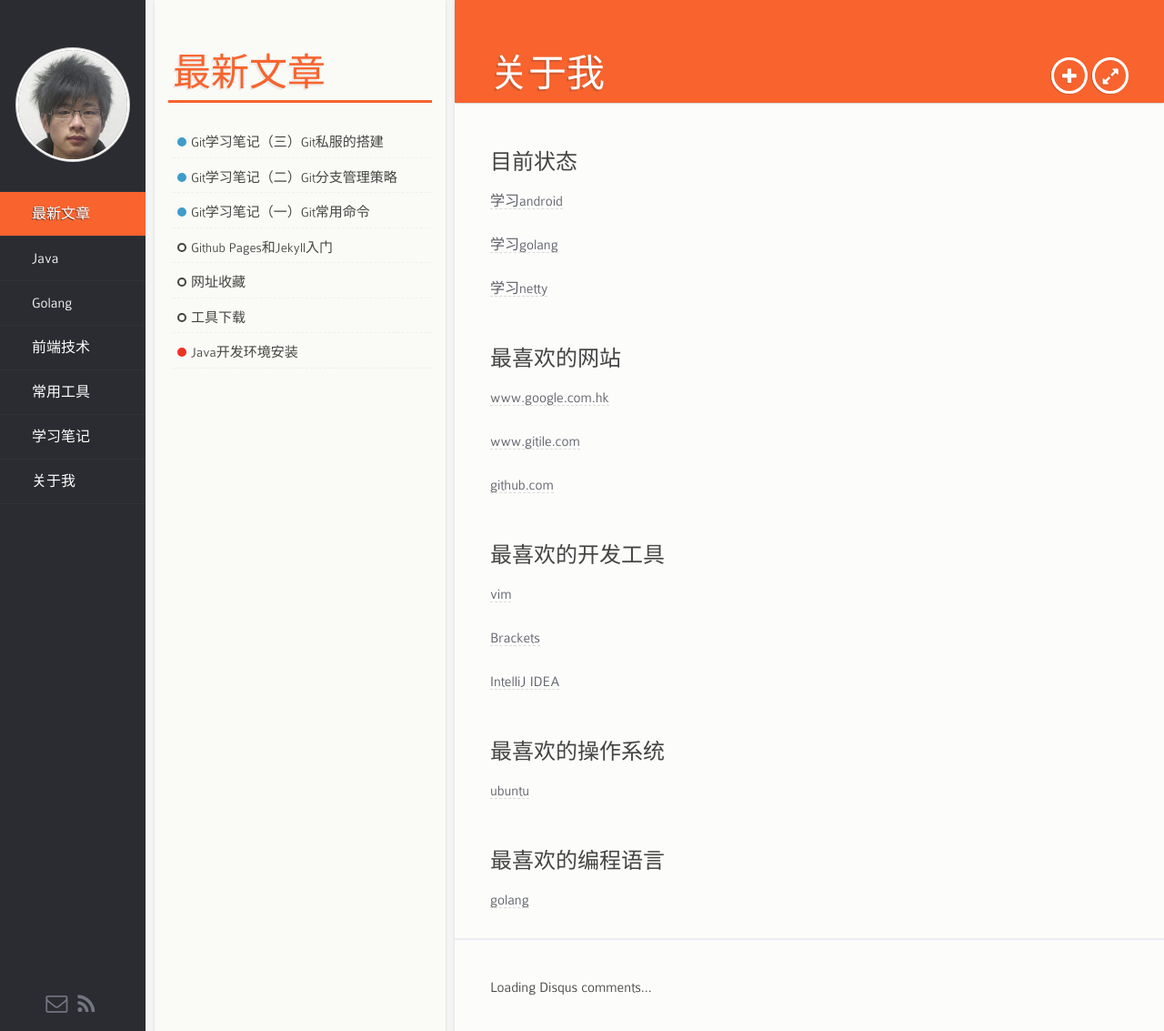
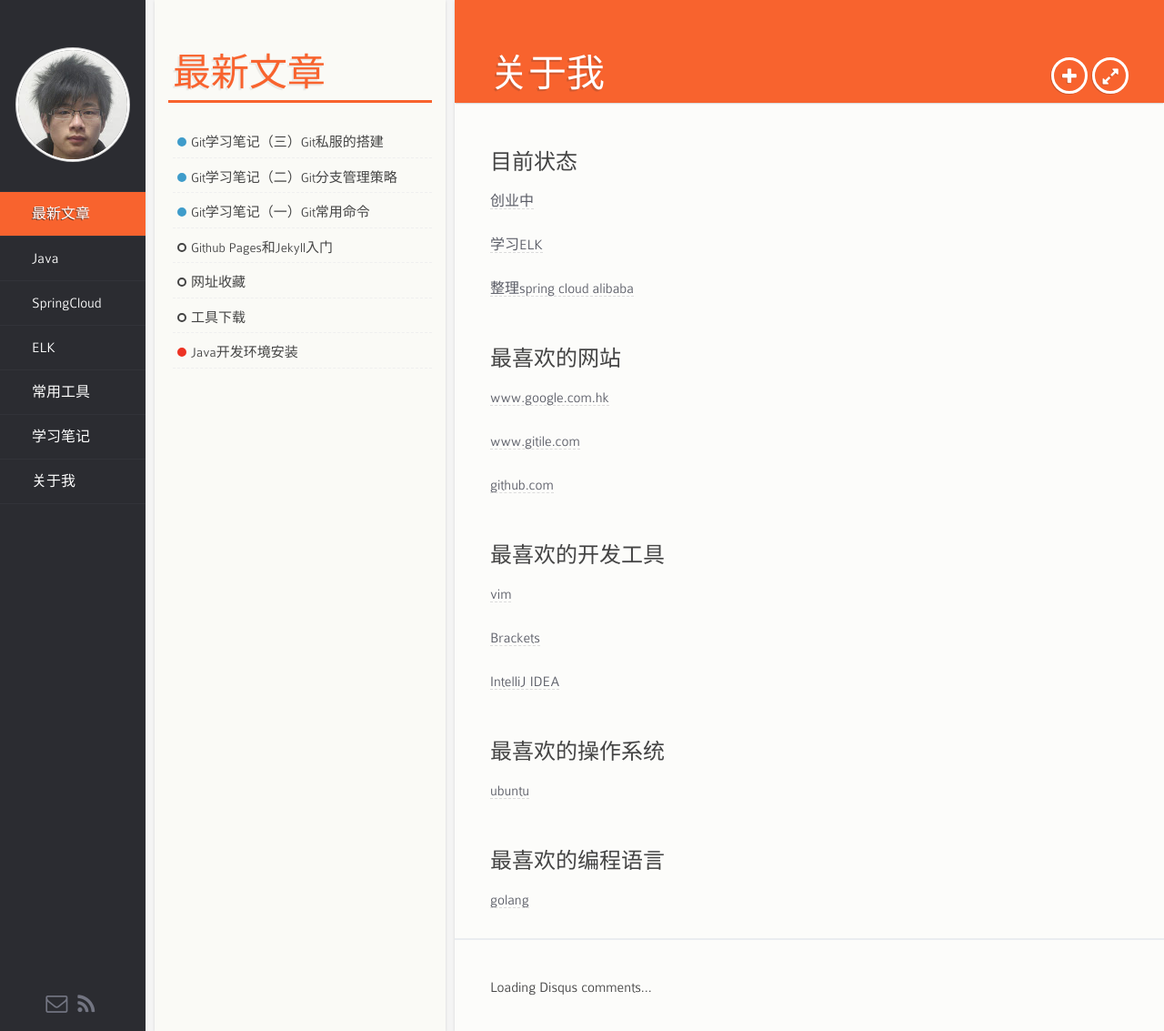
Before and after one commit to gitile/gitile.github.io, a Jekyll site: the page built from index.html, in a window 1280 px wide. Shown: the whole page at 91% size. Built offline with Jekyll 4.4.1, drawn with Linux system fonts in a browser that asks for light colours; comment, search, counter and statistics services are not loaded.

Commit message:
修改目录

```diff
--- a/_layouts/default.html
+++ b/_layouts/default.html
@@ -29,8 +29,8 @@
 		<ul id="menu">
 			<li id="label1" class="label selected"><span>最新文章</span></li>
 			<li id="label2" class="label"><span>Java</span></li>
-			<li id="label3" class="label"><span>Golang</span></li>
-			<li id="label4" class="label"><span>前端技术</span></li>
+			<li id="label3" class="label"><span>SpringCloud</span></li>
+			<li id="label4" class="label"><span>ELK</span></li>
 			<li id="label5" class="label"><span>常用工具</span></li>
 			<li id="label6" class="label"><span>学习笔记</span></li>
 			<a id="about" href="/index.html">关于我</a>
@@ -42,8 +42,8 @@
 		<div id="title_wrap" class="select1">
 			<h2 id="title1" class="title" >最新文章</h2>
 			<h2 id="title2" class="title" >Java</h2>
-			<h2 id="title3" class="title" >Golang</h2>
-			<h2 id="title4" class="title" >前端技术</h2>
+			<h2 id="title3" class="title" >SpringCloud</h2>
+			<h2 id="title4" class="title" >ELK</h2>
 			<h2 id="title5" class="title" >常用工具</h2>
 			<h2 id="title6" class="title" >学习笔记</h2>
 		</div>
--- a/index.html
+++ b/index.html
@@ -4,9 +4,9 @@ title: 关于我
 ---
 
 <h2>目前状态</h2>
-<p><a href="http://developer.android.com/" target="_blank">学习android</a></p>
-<p><a href="http://golang.org/" target="_blank">学习golang</a></p>
-<p><a href="http://netty.io/" target="_blank">学习netty</a></p>
+<p><a href="http://www.madongweilai.com/" target="_blank">创业中</a></p>
+<p><a href="https://www.elastic.co/" target="_blank">学习ELK</a></p>
+<p><a href="https://git.pig4cloud.com/pig/pigx" target="_blank">整理spring cloud alibaba</a></p>
 
 <h2>最喜欢的网站</h2>
 <p><a href="http://www.google.com.hk/" target="_blank">www.google.com.hk</a></p>
```
